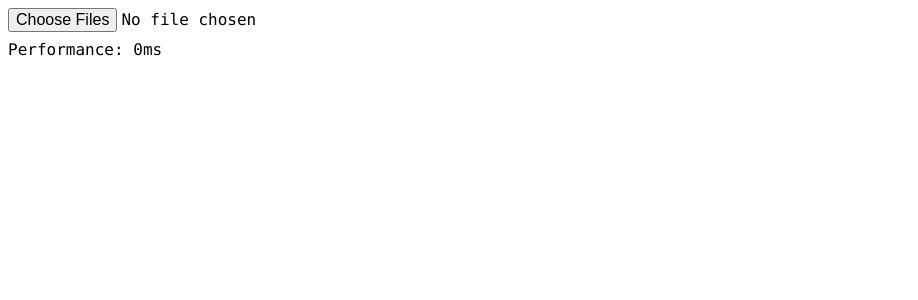
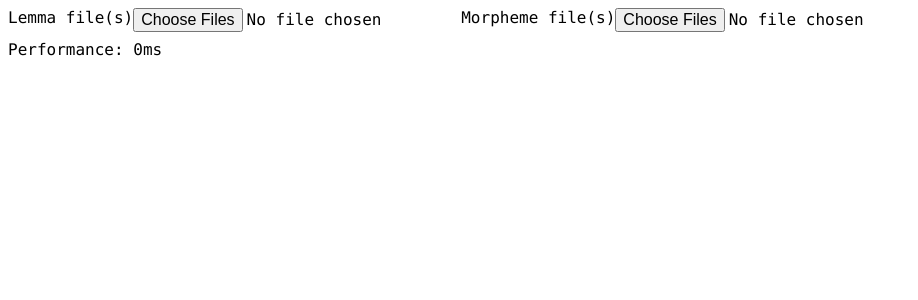
Before and after one commit to yu2/yu2.github.io, a Jekyll site: the page prj/dataLoad/display.html, which Jekyll copies as it is, in a window 1280 px wide. Shown: the top 300 px of the page, without its empty margins (0-918 px from the left). Built offline with Jekyll 4.4.1, drawn with Linux system fonts in a browser that asks for light colours; some of the changed lines change nothing that is shown.

Commit message:
Add files via upload

```diff
--- a/prj/dataLoad/display.css
+++ b/prj/dataLoad/display.css
@@ -11,6 +11,10 @@ body {
 	padding: 0.5em;
 }
 
+#uploadArea {
+	display: flex;
+}
+
 #performance {
 	padding: 0.5em 0 0 0;
 }
--- a/prj/dataLoad/display.html
+++ b/prj/dataLoad/display.html
@@ -5,7 +5,12 @@
 		<link href="display.css" rel="stylesheet" type="text/css">
   </head>
   <body>
-    <input type="file" id="input" multiple onchange="handleFiles(this.files)">
+		<div id="uploadArea">
+			<label for="lemmaInput">Lemma file(s)</label>
+			<input type="file" class="input" id="lemmaInput" multiple onchange="handleLemma(this.files)">
+			<label for="morphemeInput">Morpheme file(s)</label>
+			<input type="file" class="input" id="morphemeInput" multiple onchange="handleMorpheme(this.files)">
+		</div>
 		<div id="performance">
 			<p>Performance: <span id="timeDisplay">0</span>ms</p>
 		</div>
--- a/prj/dataLoad/script.js
+++ b/prj/dataLoad/script.js
@@ -1,21 +1,66 @@
 document.addEventListener("DOMContentLoaded", function() {
 	timer = document.querySelector('#timeDisplay');
-	//tLoop();
-	function tLoop() {
-		for (let i = 0; i < 1000000; i++) {
-			if (i == 999999) {
-				console.log("loop finished");
-			}
-		}
-		cont();
-	}
-	function cont() {
-		console.log("cont");
-	}
 });
 
+//var handler = doWork();
+//handler.then(moreWork());
+function moreWork() {
+	const t2 = performance.now();
+	updatePerformance(t1, t2);
+	downloadBlob(content);
+}
+
 var content = [];
-/*
+function handleLemma(files) {
+	t1 = performance.now();
+	var i = 0;
+	var target = files.length;
+	doFile(files[i]);
+
+	//Recusive function that goes through each file in succession
+	function doFile(file) {
+		let reader = new FileReader();
+		reader.onload = function(e) {
+			let piece = e.target.result;
+			var re = /\s\n/;
+			pieceArray = piece.split(re);
+			//Get rid of space at the end of each word
+			pieceArray.forEach(function(currentValue, index, array) {
+				array[index] = currentValue.trim();
+			});
+			content = content.concat(pieceArray);
+			if (i < target - 1) {
+				i++;
+				doFile(files[i]);
+			}
+			else if (i == target - 1) {
+				updatePerformance(t1)
+				downloadBlob(content);
+			}
+		};
+		reader.readAsText(file);
+	}
+
+}
+
+function downloadBlob(data) {
+	let blob = new Blob([data], {type: 'text/csv'});
+	let url = URL.createObjectURL(blob);
+	let elem = window.document.createElement('a');
+	elem.href = url;
+	elem.download = 'lemma.txt';
+	elem.innerHTML = "Download";
+	document.body.appendChild(elem);
+	console.log(content);
+}
+
+function updatePerformance(t1) {
+	const t2 = performance.now();
+	timer.innerHTML = t2 - t1;
+}
+
+
+/* Doesn't work because function finishes before loops (reading files takes too long)
 function handleFiles(files) {
 	t1 = performance.now();
 	for (let i = 0; i < files.length; i++) {
@@ -36,53 +81,4 @@ function handleFiles(files) {
 	}
 }
 */
-
-function handleFiles(files) {
-	t1 = performance.now();
-	var i = 0;
-	var target = files.length;
-	doFile(files[i]);
-	function doFile(file) {
-		let reader = new FileReader();
-		reader.onload = function(e) {
-			let piece = e.target.result;
-			pieceArray = piece.split('\n');
-			content = content.concat(pieceArray);
-			if (i < target - 1) {
-				i++;
-				doFile(files[i]);
-			}
-			else if (i == target - 1) {
-				updatePerformance(t1)
-				downloadBlob(content);
-			}
-		};
-		reader.readAsText(file);
-	}
-}
-
-//var handler = doWork();
-//handler.then(moreWork());
-function moreWork() {
-	const t2 = performance.now();
-	updatePerformance(t1, t2);
-	downloadBlob(content);
-}
-
-function updatePerformance(t1) {
-	const t2 = performance.now();
-	timer.innerHTML = t2 - t1;
-}
-
 //handler.then(downloadBlob(content));
-
-function downloadBlob(data) {
-	let blob = new Blob([data], {type: 'text/csv'});
-	let url = URL.createObjectURL(blob);
-	let elem = window.document.createElement('a');
-	elem.href = url;
-	elem.download = 'lemma.txt';
-	elem.innerHTML = "Download";
-	document.body.appendChild(elem);
-	console.log(content);
-}
```
